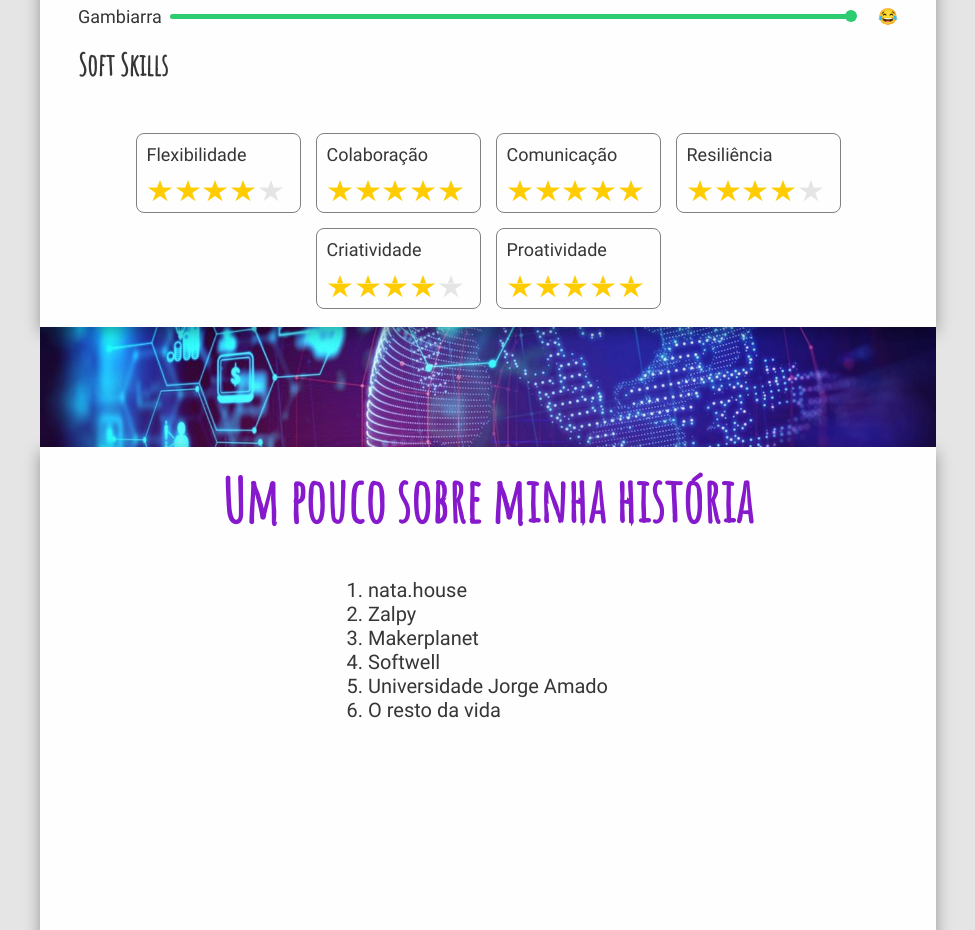
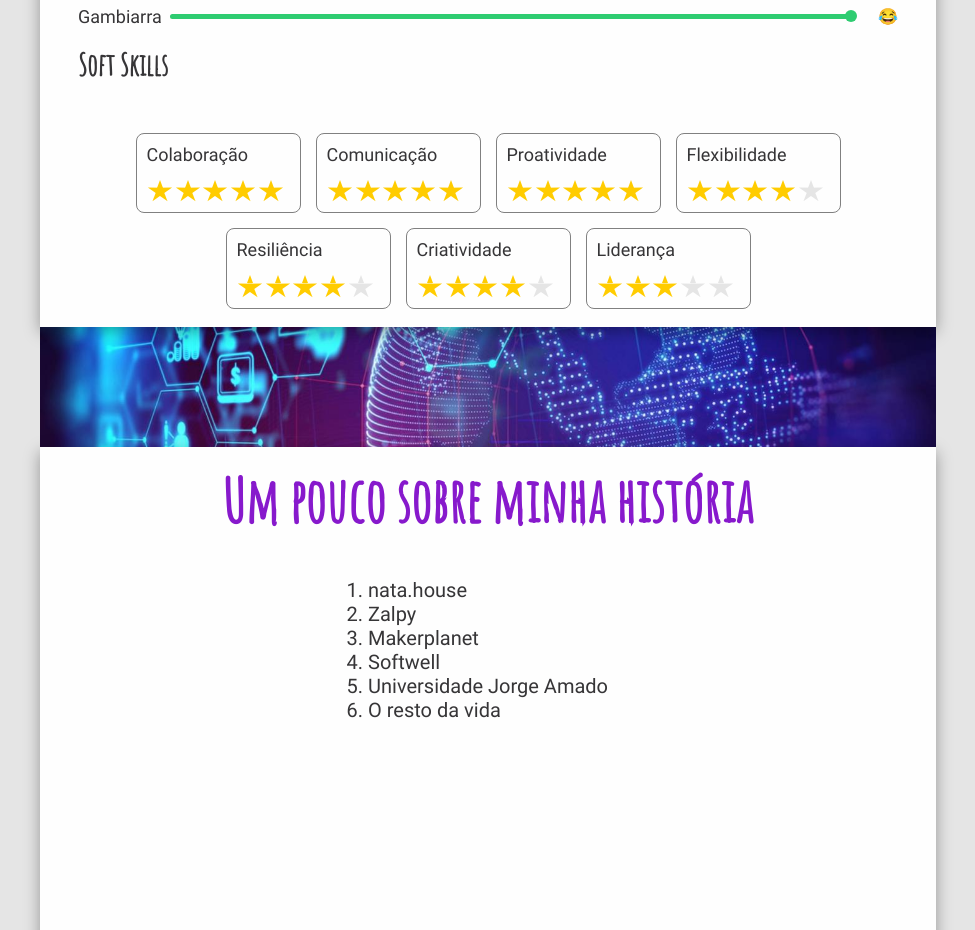
Before and after one commit to karanmelo/karanmelo-page, a React (Create React App) app: page / in a window 1280 px wide. Shown: the part 1800-2730 px from the top of the page, without its empty margins (152-1127 px from the left). Built offline with nearby package versions, Linux system fonts and the light colour scheme.

Commit message:
fix: update soft skills

```diff
--- a/src/components/layouts/Layout/Main/Content/SectionSkills/SoftSkills/index.tsx
+++ b/src/components/layouts/Layout/Main/Content/SectionSkills/SoftSkills/index.tsx
@@ -9,13 +9,16 @@ export const SoftSkills: React.FC = () => (
     <S.Title>Soft Skills</S.Title>
     <S.Content>
       <S.RatingWrapper>
-        <Rating label="Flexibilidade" value={4} quantity={5} />
-      </S.RatingWrapper>
-      <S.RatingWrapper>
         <Rating label="Colaboração" value={5} quantity={5} />
       </S.RatingWrapper>
       <S.RatingWrapper>
         <Rating label="Comunicação" value={5} quantity={5} />
+      </S.RatingWrapper>
+      <S.RatingWrapper>
+        <Rating label="Proatividade" value={5} quantity={5} />
+      </S.RatingWrapper>
+      <S.RatingWrapper>
+        <Rating label="Flexibilidade" value={4} quantity={5} />
       </S.RatingWrapper>
       <S.RatingWrapper>
         <Rating label="Resiliência" value={4} quantity={5} />
@@ -24,7 +27,7 @@ export const SoftSkills: React.FC = () => (
         <Rating label="Criatividade" value={4} quantity={5} />
       </S.RatingWrapper>
       <S.RatingWrapper>
-        <Rating label="Proatividade" value={5} quantity={5} />
+        <Rating label="Liderança" value={3} quantity={5} />
       </S.RatingWrapper>
     </S.Content>
   </S.Container>
```
